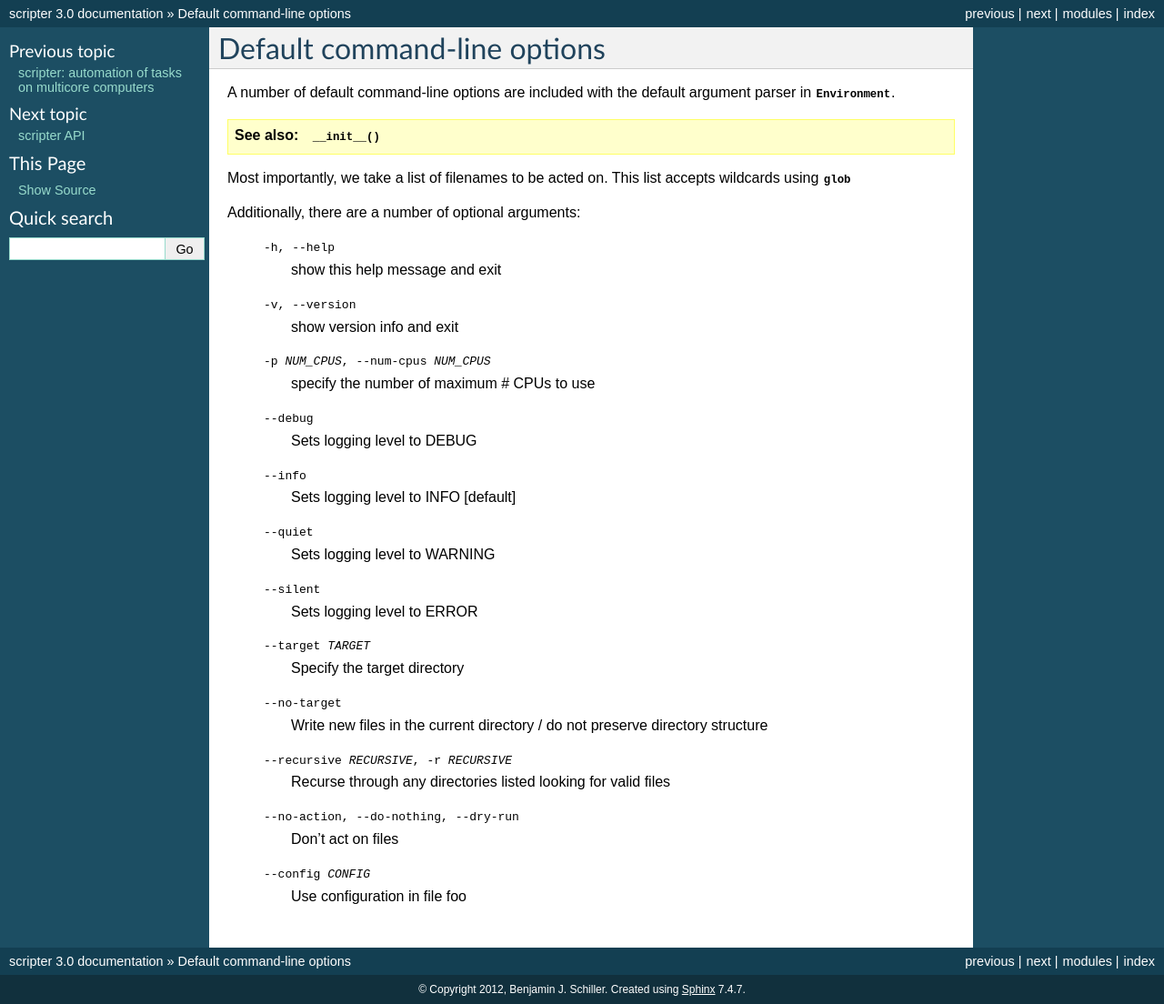
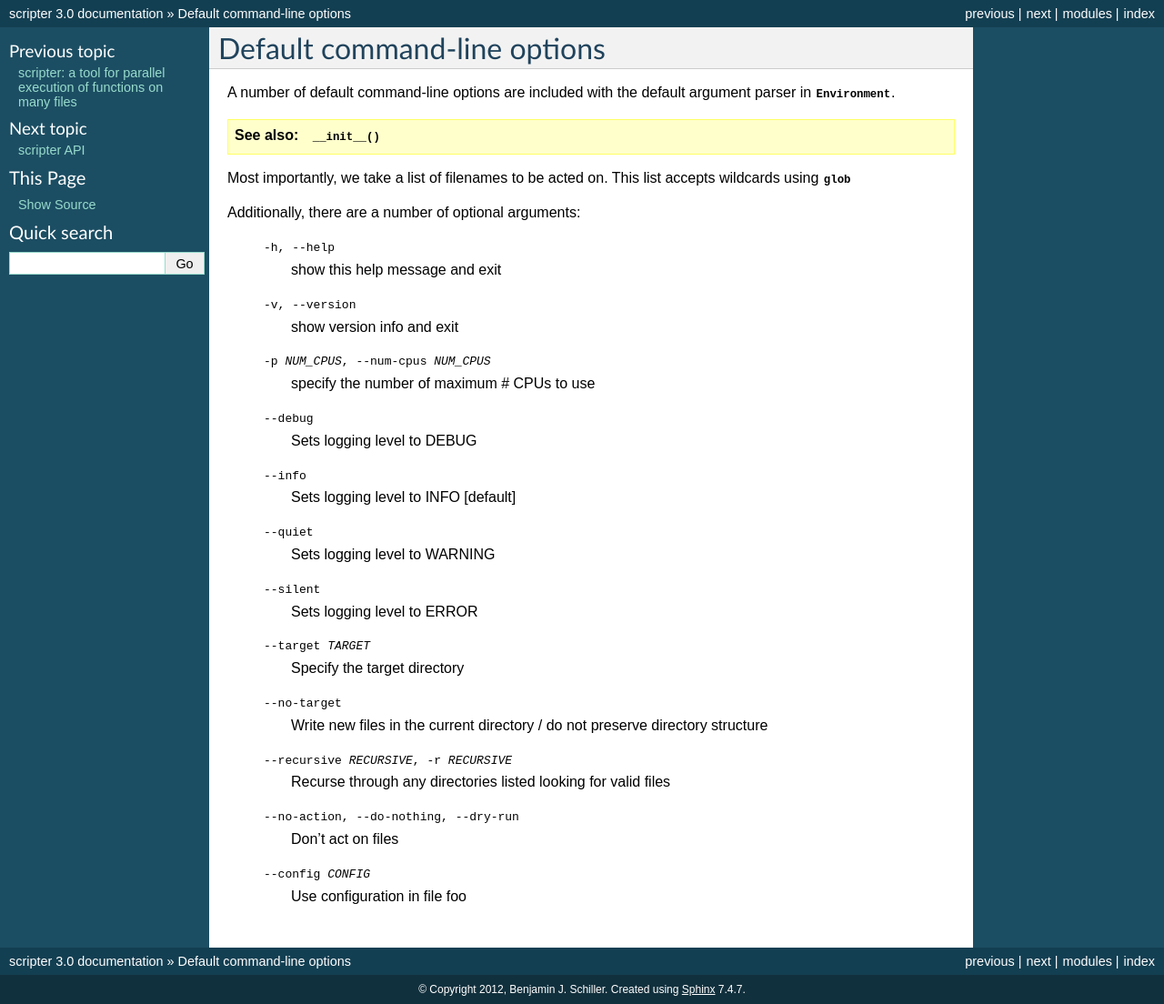
Before and after one commit to benjschiller/scripter, a Sphinx documentation site: the page built from doc/argparser.rst, in a window 1280 px wide. Shown: the whole page at 91% size. Built offline with Sphinx 7.4.7, drawn with Linux system fonts in a browser that asks for light colours.

Commit message:
changed description

```diff
--- a/doc/index.rst
+++ b/doc/index.rst
@@ -3,8 +3,8 @@
    You can adapt this file completely to your liking, but it should at least
    contain the root `toctree` directive.
 
-scripter: automation of tasks on multicore computers
-====================================================
+scripter: a tool for parallel execution of functions on many files
+==================================================================
 
 Licensed under Perl Artistic License 2.0
 
--- a/setup.py
+++ b/setup.py
@@ -31,7 +31,7 @@
 		sys.exit(1)
 	setup(name='scripter',
 	      version='3.0',
-	      description="""automation of tasks on multicore computers""",
+	      description="""a tool for parallel execution of functions on many files""",
 	      author='Benjamin Schiller',
 	      author_email='benjamin.schiller@ucsf.edu',
 	      requires = ['decorator'],
```
